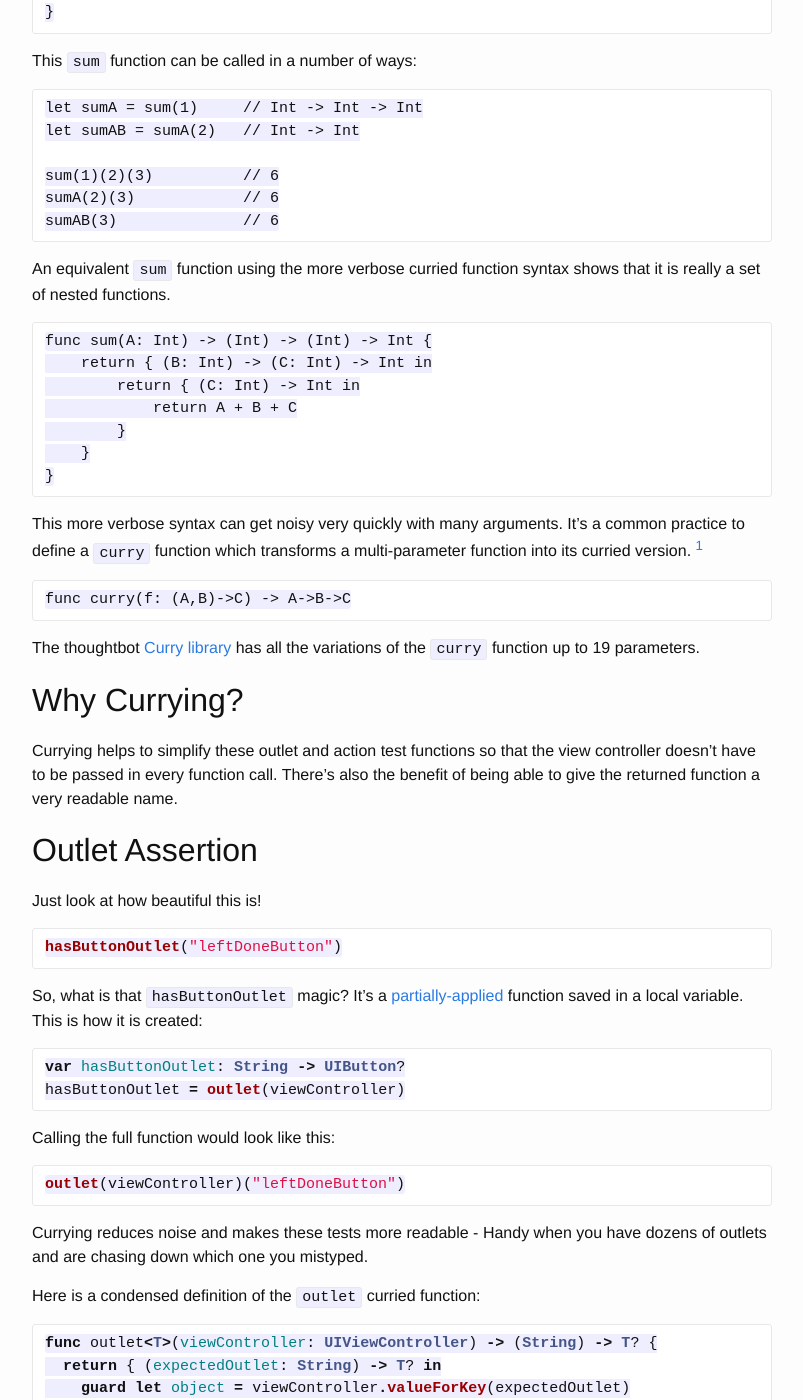
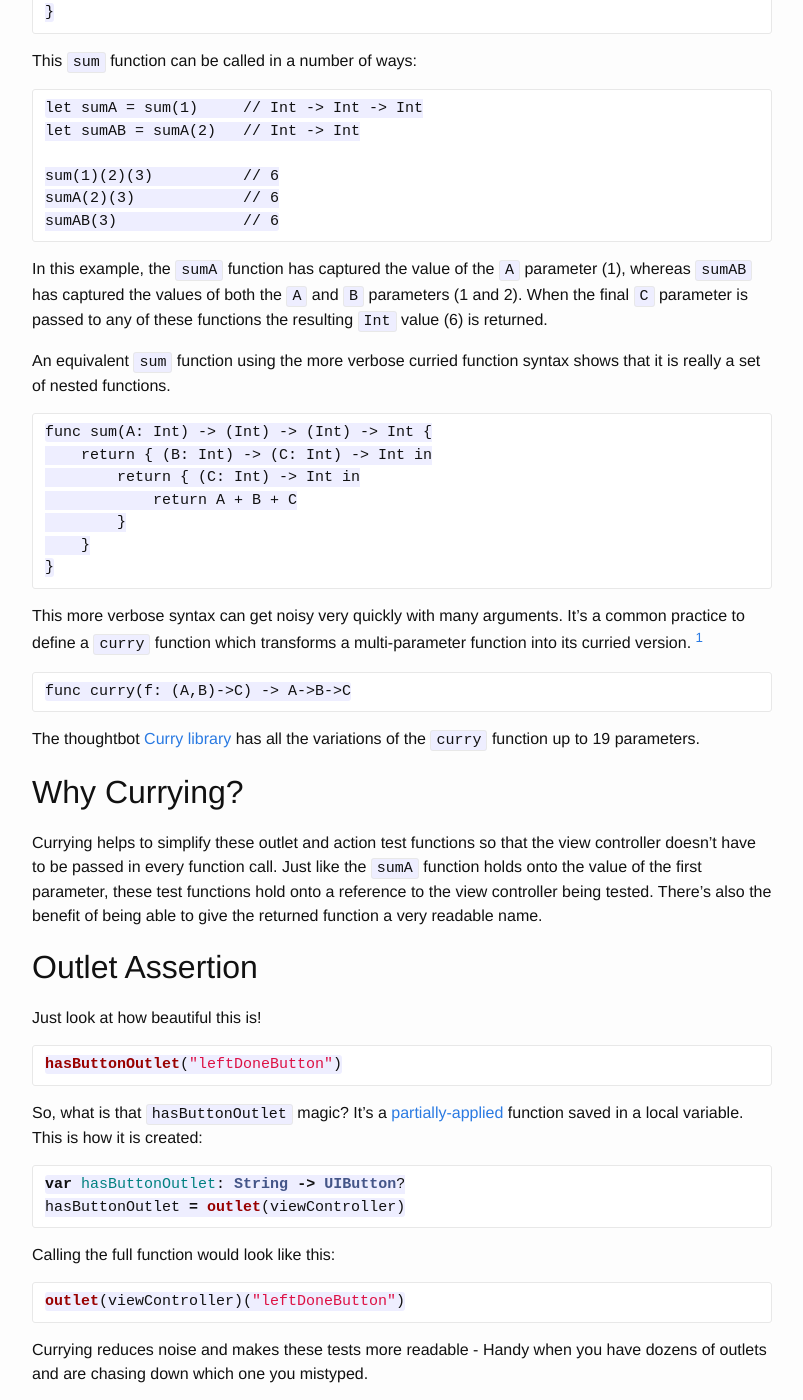
Before and after one commit to phatblat/reflog, a Jekyll site: the page built from www/_posts/2016-04-29-testing-iboutlets-and-ibactions-with-curried-functions-in-swift.markdown, in a window 1280 px wide and 1400 px high, scrolled down 1579 px. Shown: the whole window, without its empty margins (238-1041 px from the left). Built offline with Jekyll 4.4.1, drawn with Linux system fonts in a browser that asks for light colours; emoji names are drawn with the system emoji font; some of the changed text lies outside the part shown.

Commit message:
More edits to outlet-action post

````diff
--- a/www/_posts/2016-04-29-testing-iboutlets-and-ibactions-with-curried-functions-in-swift.markdown
+++ b/www/_posts/2016-04-29-testing-iboutlets-and-ibactions-with-curried-functions-in-swift.markdown
@@ -46,6 +46,8 @@ sumA(2)(3)            // 6
 sumAB(3)              // 6
 ```
 
+In this example, the `sumA` function has captured the value of the `A` parameter (1), whereas `sumAB` has captured the values of both the `A` and `B` parameters (1 and 2). When the final `C` parameter is passed to any of these functions the resulting `Int` value (6) is returned.
+
 An equivalent `sum` function using the more verbose curried function syntax shows that it is really a set of nested functions.
 
 ```
@@ -60,7 +62,7 @@ func sum(A: Int) -> (Int) -> (Int) -> Int {
 
 This more verbose syntax can get noisy very quickly with many arguments. It's a common practice to define a `curry` function which transforms a multi-parameter function into its curried version. [^curry-func]
 
-[^curry-func]: As I've learned from @aligatr
+[^curry-func]: As I've learned from @aligatr 🐊
 
 ```
 func curry(f: (A,B)->C) -> A->B->C
@@ -70,7 +72,7 @@ The thoughtbot [Curry library](https://github.com/thoughtbot/Curry/blob/master/S
 
 ## Why Currying?
 
-Currying helps to simplify these outlet and action test functions so that the view controller doesn't have to be passed in every function call. There's also the benefit of being able to give the returned function a very readable name.
+Currying helps to simplify these outlet and action test functions so that the view controller doesn't have to be passed in every function call. Just like the `sumA` function holds onto the value of the first parameter, these test functions hold onto a reference to the view controller being tested. There's also the benefit of being able to give the returned function a very readable name.
 
 ## Outlet Assertion
 
@@ -132,7 +134,7 @@ receivesAction = action(viewController)
 
 Implementation of the `action` function is more complex as getting to the IBAction differs depending on whether the UI element is a `UIBarButtonItem` or a type of `UIControl`. [^action-test]
 
-[^action-test]: This bit of UIKit magic is from @qcoding's [post on Stack Overflow](http://stackoverflow.com/questions/18699524/is-it-possible-to-test-ibaction) for how to test IBActions.
+[^action-test]: This bit of UIKit magic ✨ is from @qcoding's [post on Stack Overflow](http://stackoverflow.com/questions/18699524/is-it-possible-to-test-ibaction) for how to test IBActions.
 
 ```swift
 func action(viewController: UIViewController) -> (String, from: String) -> Void {
@@ -187,7 +189,9 @@ Running the tests in the example project gives quick[^quick] feedback that all t
 
 ## Deprecated 😭
 
-Shortly after @allonsykraken posted [Hipster Swift](http://krakendev.io/blog/hipster-swift), I learned that the super-clean syntactic sugar version of curried functions is [going away in Swift 3](https://github.com/apple/swift-evolution/blob/master/proposals/0002-remove-currying.md) and it made me sad. While this is a more esoteric language feature, I really like how curried functions can be used to simplify an API. Also, the way Swift implemented curried functions made them so easy to use.
+Shortly after @allonsykraken posted [Hipster Swift](http://krakendev.io/blog/hipster-swift), I learned that the super-clean syntactic sugar version of curried functions is [going away in Swift 3](https://github.com/apple/swift-evolution/blob/master/proposals/0002-remove-currying.md)[^swift3] and it made me sad. While this is a more esoteric language feature, I really like how curried functions can be used to simplify an API. Also, the way Swift implemented curried functions made them so easy to use.
+
+[^swift3]: Note that function currying isn't going away, only the nice shorthand (sweet 🍭) syntax is.
 
 Isn’t this:
 
````
